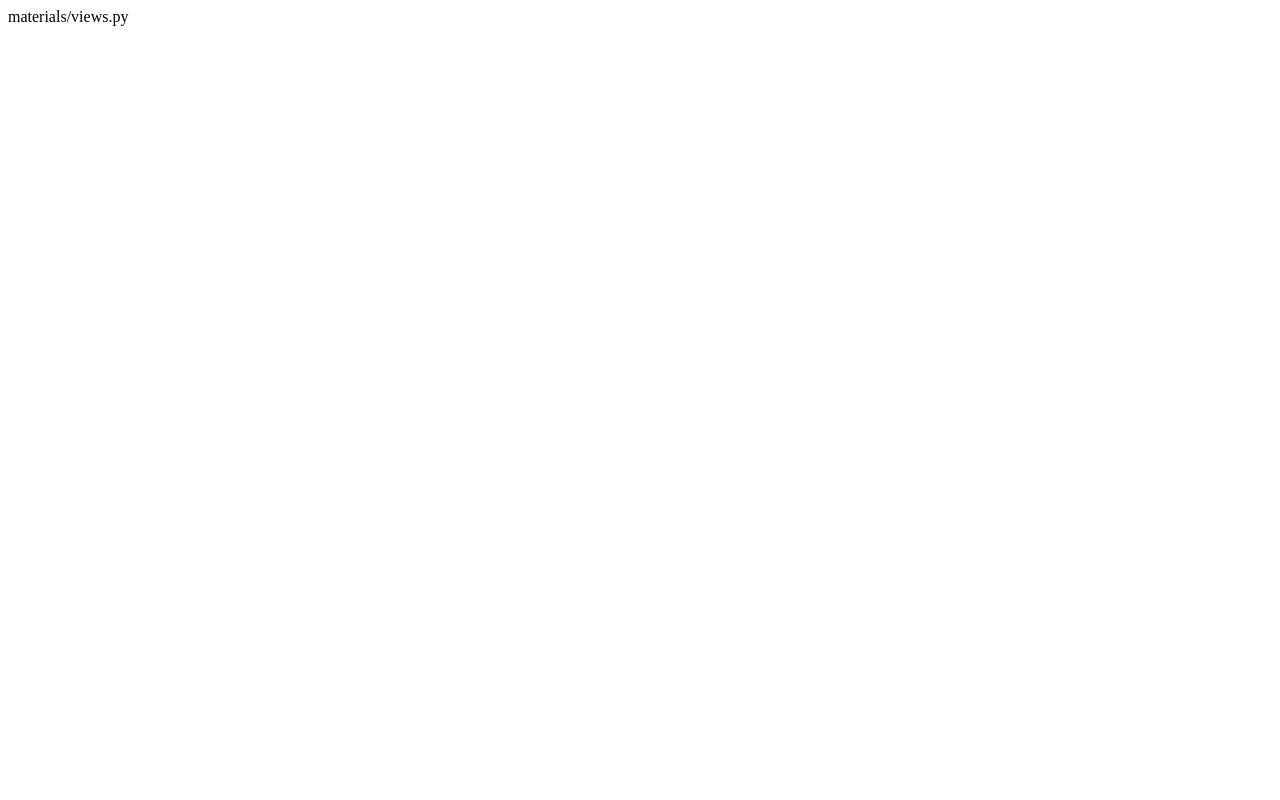
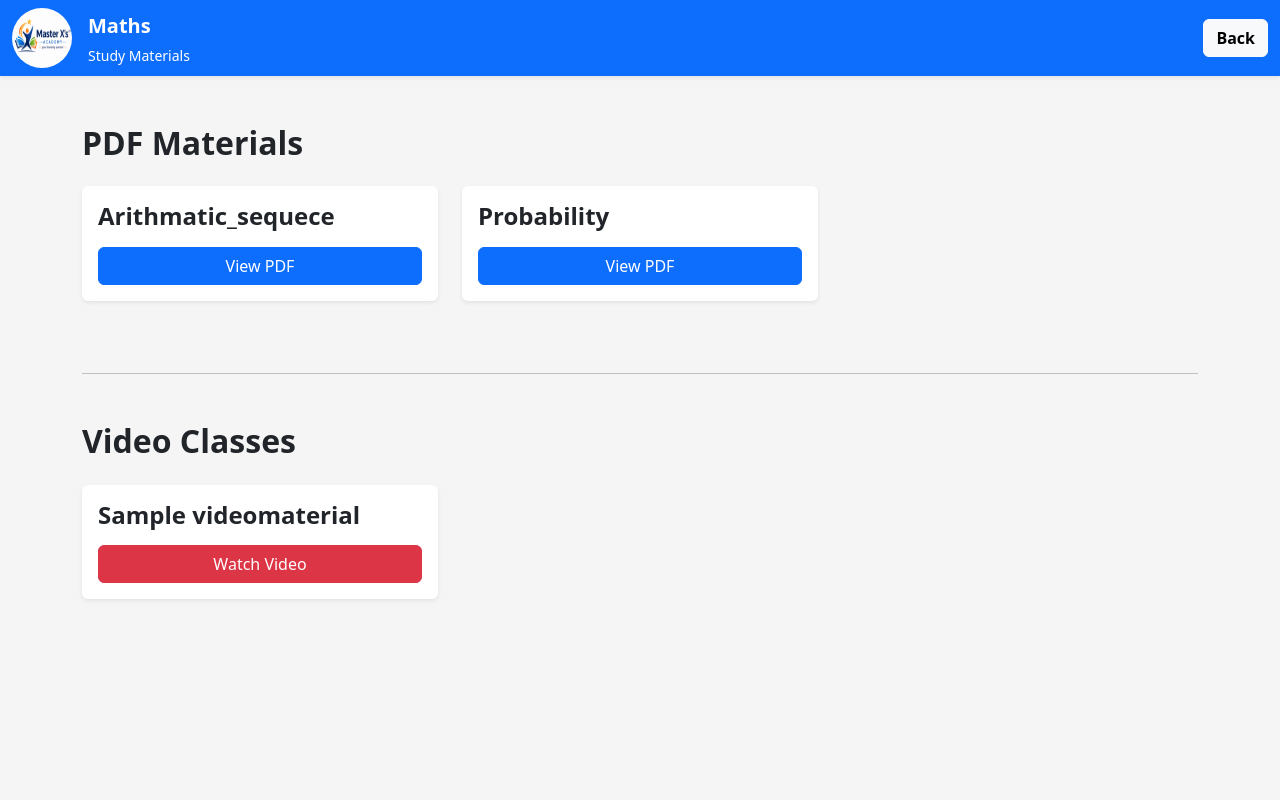
Before and after one commit to dijilmp/tuition-website, a Django app: page /subject/1/ in a window 1280 px wide. Before the commit the page is almost empty. Run offline with Django 5.2, Linux system fonts and the light colour scheme; a user stored in the database is signed in; data comes from the database, SQL or seed files in the repository; both versions use the stored data as it was after the commit; tables that the repository leaves empty hold one stand-in row (values such as "Sample post").

```diff
--- a/templates/subject_materials.html
+++ b/templates/subject_materials.html
@@ -1 +1,115 @@
-materials/views.py
+{% load static %}
+
+<!DOCTYPE html>
+<html>
+
+<head>
+    <meta name="viewport" content="width=device-width, initial-scale=1">
+
+    <title>{{ subject.name }}</title>
+
+    <link href="https://cdn.jsdelivr.net/npm/bootstrap@5.3.3/dist/css/bootstrap.min.css"
+          rel="stylesheet">
+</head>
+
+<body style="background-color:#f5f5f5;">
+
+<nav class="navbar navbar-dark bg-primary shadow-sm">
+    <div class="container-fluid">
+
+        <div class="d-flex align-items-center">
+            <img src="{% static 'images/logo.png' %}"
+                 width="60"
+                 height="60"
+                 class="me-3 rounded-circle">
+
+            <div>
+                <span class="navbar-brand mb-0 h4 fw-bold d-block">
+                    {{ subject.name }}
+                </span>
+
+                <small class="text-white">
+                    Study Materials
+                </small>
+            </div>
+        </div>
+
+        <a href="/dashboard/" class="btn btn-light fw-bold">
+            Back
+        </a>
+
+    </div>
+</nav>
+
+<div class="container mt-5">
+
+    <h2 class="fw-bold mb-4">PDF Materials</h2>
+
+    <div class="row">
+
+        {% for pdf in pdfs %}
+
+        <div class="col-md-4">
+            <div class="card shadow-sm border-0 mb-4">
+                <div class="card-body">
+
+                    <h4 class="fw-bold mb-3">
+                        {{ pdf.title }}
+                    </h4>
+
+                    <a href="{% url 'view_pdf' pdf.id %}"
+                       class="btn btn-primary w-100">
+                        View PDF
+                    </a>
+
+                </div>
+            </div>
+        </div>
+
+        {% empty %}
+
+        <p class="text-muted">No PDF materials available.</p>
+
+        {% endfor %}
+
+    </div>
+
+    <hr class="my-5">
+
+    <h2 class="fw-bold mb-4">Video Classes</h2>
+
+    <div class="row">
+
+        {% for video in videos %}
+
+        <div class="col-md-4">
+            <div class="card shadow-sm border-0 mb-4">
+                <div class="card-body">
+
+                    <h4 class="fw-bold mb-3">
+                        {{ video.title }}
+                    </h4>
+
+                    <a href="{{ video.youtube_url }}"
+                       target="_blank"
+                       class="btn btn-danger w-100">
+                        Watch Video
+                    </a>
+
+                </div>
+            </div>
+        </div>
+
+        {% empty %}
+
+        <p class="text-muted">No video classes available.</p>
+
+        {% endfor %}
+
+    </div>
+
+</div>
+
+</body>
+
+</html>
--- a/tuition_site/urls.py
+++ b/tuition_site/urls.py
@@ -14,8 +14,10 @@ from materials.views import (
 
 urlpatterns = [
 
+    # Admin
     path('admin/', admin.site.urls),
 
+    # Login page
     path(
         '',
         auth_views.LoginView.as_view(
@@ -24,30 +26,46 @@ urlpatterns = [
         name='login'
     ),
 
+    # Optional login URL
+    path(
+        'login/',
+        auth_views.LoginView.as_view(
+            template_name='login.html'
+        ),
+        name='login_page'
+    ),
+
+    # Logout
     path(
         'logout/',
-        auth_views.LogoutView.as_view(),
+        auth_views.LogoutView.as_view(
+            next_page='/'
+        ),
         name='logout'
     ),
 
+    # Dashboard
     path(
         'dashboard/',
         dashboard,
         name='dashboard'
     ),
 
+    # Subject materials
     path(
         'subject/<int:subject_id>/',
         subject_materials,
         name='subject_materials'
     ),
 
+    # PDF preview page
     path(
         'pdf/<int:pdf_id>/',
         view_pdf,
         name='view_pdf'
     ),
 
+    # Protected PDF file
     path(
         'pdf-file/<int:pdf_id>/',
         protected_pdf_file,
@@ -56,6 +74,7 @@ urlpatterns = [
 
 ]
 
+# Media files
 if settings.DEBUG:
     urlpatterns += static(
         settings.MEDIA_URL,
```
Also changed, not shown: db.sqlite3.
